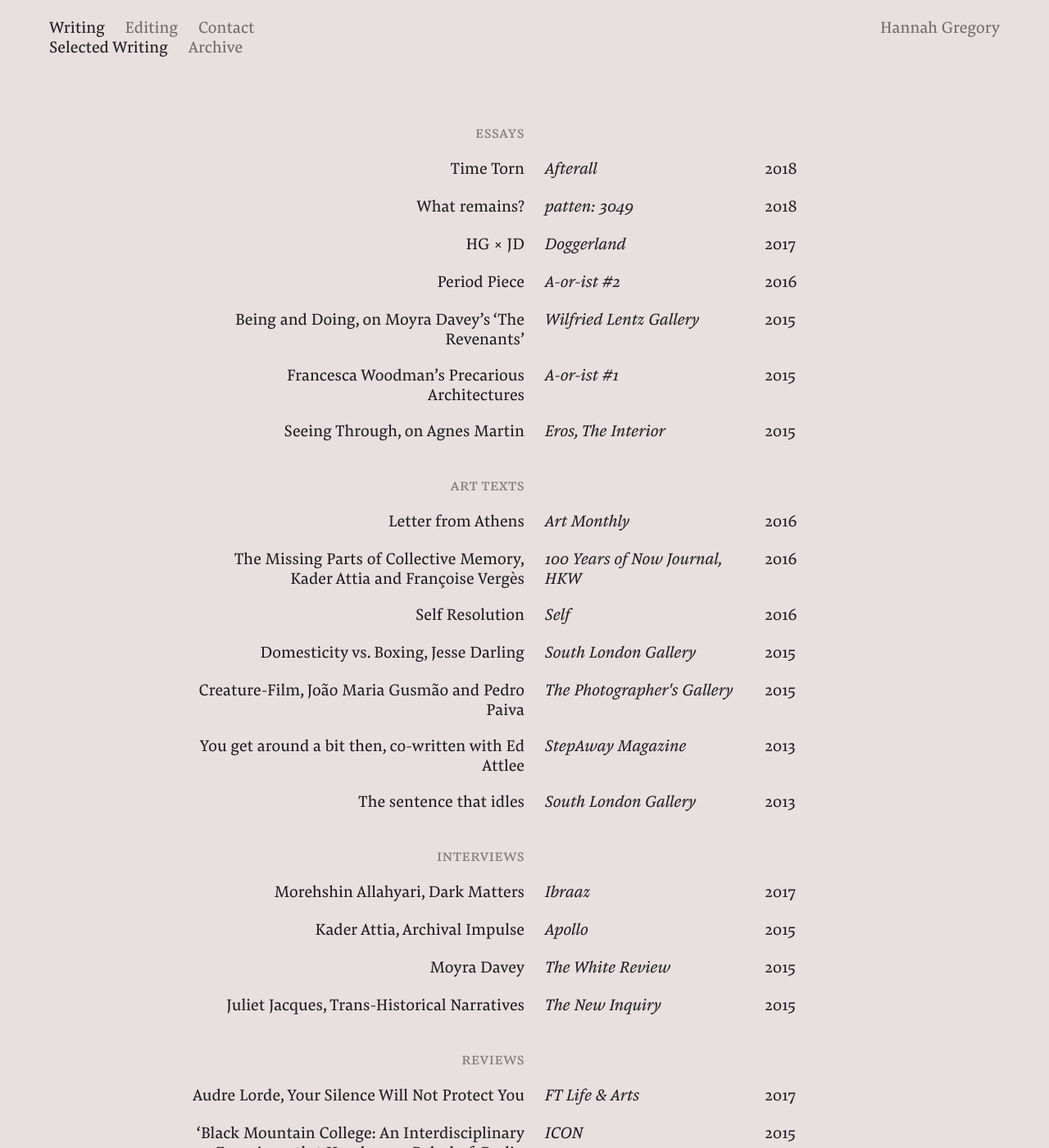
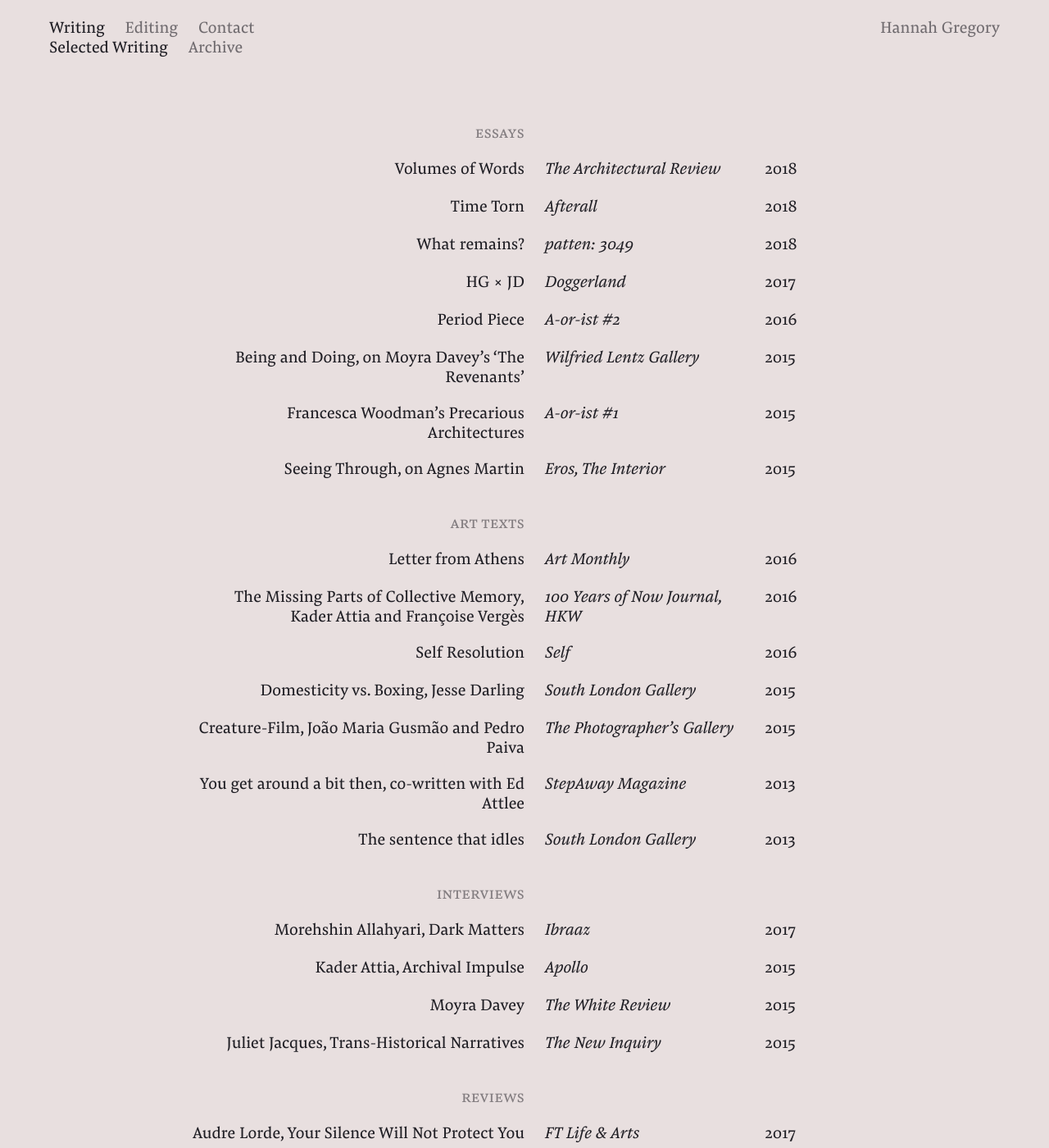
Before and after one commit to hg-site/hg-site.github.io, a Jekyll site: the page built from writing/index.markdown, in a window 1280 px wide and 1400 px high. Shown: the whole window at 82% size. Built offline with Jekyll 4.4.1, drawn with Linux system fonts in a browser that asks for light colours.

Commit message:
Updated Index

```diff
--- a/writing/index.markdown
+++ b/writing/index.markdown
@@ -6,6 +6,14 @@
 
 <div class="sw-row">
 	<div class="sw-heading">Essays</div>
+</div>
+
+<div class="sw-row">
+	<a href="https://www.architectural-review.com/magazines/the-ar-december-2018/january-2019-book-issue/10038331.article?blocktitle=Latest-issue&contentID=17899">
+	<div class="sw-title">Volumes of Words</div>
+	<div class="sw-publication">The Architectural Review</div>
+	<div class="sw-year">2018</div>
+	</a>
 </div>
 
 <div class="sw-row">
@@ -105,7 +113,7 @@
 <div class="sw-row">
 	<a href="https://thephotographersgalleryblog.org.uk/2015/01/12/creature-film-joao-maria-gusmao-and-pedro-paiva/">
 	<div class="sw-title">Creature-Film, João Maria Gusmão and Pedro Paiva</div>
-	<div class="sw-publication">The Photographer's Gallery</div>
+	<div class="sw-publication">The Photographer’s Gallery</div>
 	<div class="sw-year">2015</div>
 	</a>
 </div>
```
